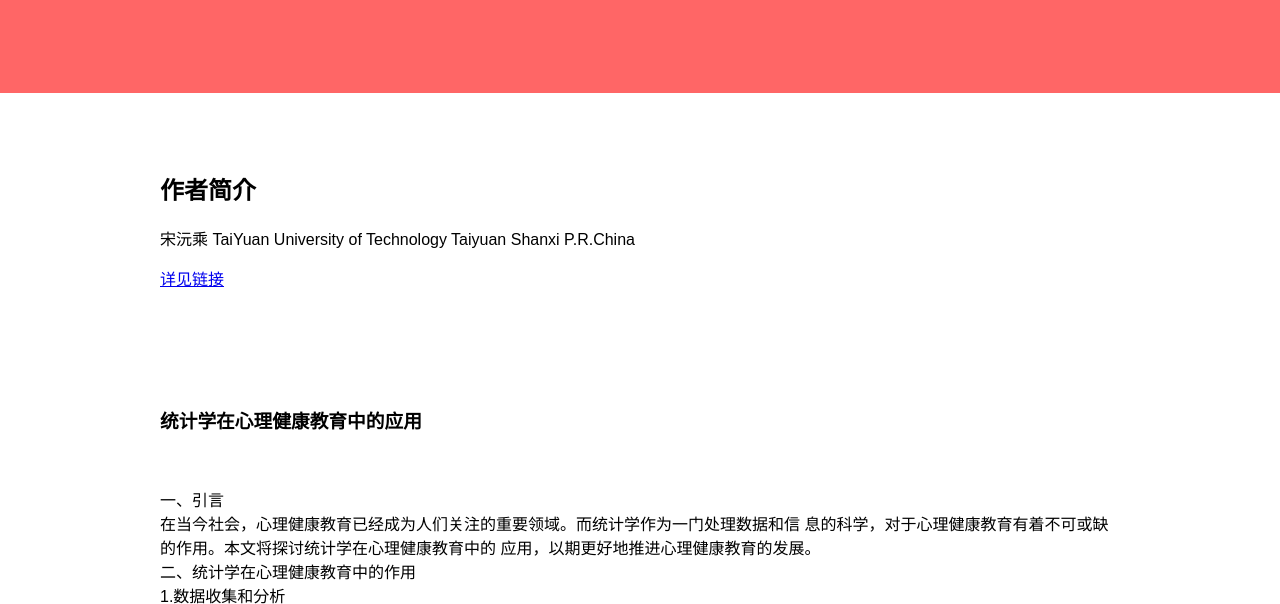
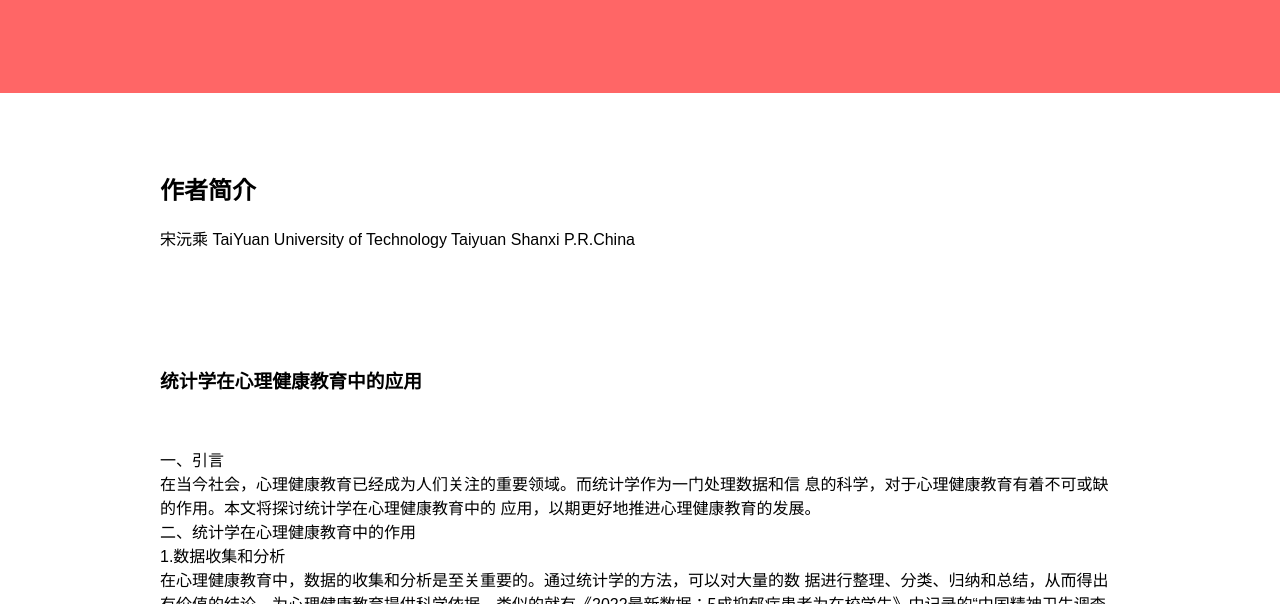
Before and after one commit to sanjinqikan/sanjinqikan.github.io, a plain HTML site: page zxy/index.html in a window 1280 px wide. Shown: the part 196-800 px from the top of the page. Drawn offline with Linux system fonts and the light colour scheme; a script that the page names is missing.

Commit message:
Update index.html

```diff
--- a/zxy/index.html
+++ b/zxy/index.html
@@ -29,7 +29,7 @@
     <div class="container">
         <h2>作者简介</h2>
         <p>宋沅乘 TaiYuan University of Technology Taiyuan Shanxi P.R.China</p>
-        <p><a href="./1.html">详见链接</a></p>
+
     </div>
 </section>
 
```
